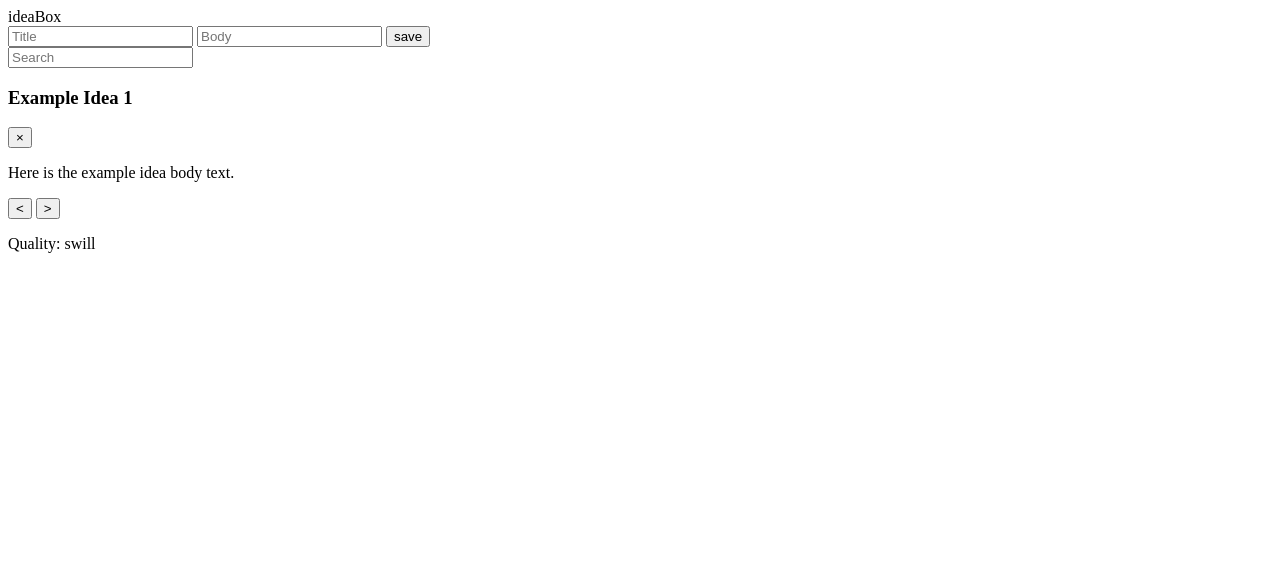
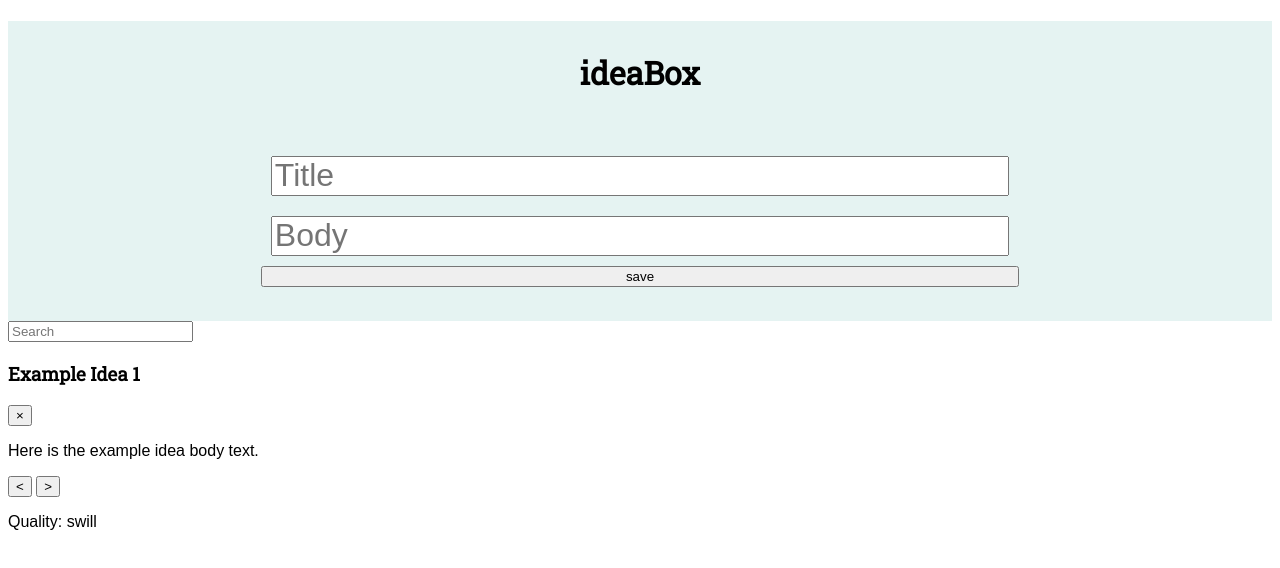
Before and after one commit to K-Rye/idea.box, a plain HTML site: page index.html in a window 1280 px wide. Drawn offline with Linux system fonts and the light colour scheme.

Commit message:
start the css

```diff
--- a/index.html
+++ b/index.html
@@ -4,15 +4,20 @@
   <title>Idea-Box</title>
   <link rel="stylesheet" href="main.css">
   <meta name="viewport" content="width=device-width, initial-scale=1">
+  <link href="https://fonts.googleapis.com/css?family=Open+Sans:400,700|Roboto+Slab" rel="stylesheet">
 </head>
 
 <body>
-  <header><span>idea</span><span>Box</span></header>
-  <form>
-    <input type="text" class="idea-title-input" placeholder="Title">
-    <input type="text" class="idea-body-input" placeholder="Body">
-    <button class="save-btn">save</button>
-  </form>
+  <header>
+    <h1>
+      <span>idea</span><span>Box</span>
+    </h1>
+    <form>
+      <input type="text" class="idea-title-input" placeholder="Title">
+      <input type="text" class="idea-body-input" placeholder="Body">
+      <button class="save-btn">save</button>
+    </form>
+  </header>
   <main>
     <section>
       <input type="text" class="search-input" placeholder="Search">
--- a/main.css
+++ b/main.css
@@ -0,0 +1,37 @@
+* {
+  box-sizing: border-box;
+}
+
+body {
+  font-family: 'Open-sans', sans-serif;
+}
+
+header {
+  background: #E5F3F2;
+  height: 300px;
+}
+
+h1 {
+  padding: 30px;
+  text-align: center;
+}
+
+form {
+  display: flex;
+  flex-direction: column;
+  margin: auto;
+  width: 60%;
+}
+
+.idea-title-input, .idea-body-input {
+  margin: 10px;
+  height: 40px;
+  font-size: 2em;
+}
+
+span, h3 {
+  font-family: 'Roboto Slab', serif;
+}
+
+
+/*search button should be fixed*/
--- a/scripts.js
+++ b/scripts.js
@@ -0,0 +1 @@
+//Ideas: keyup event listener for search bar
```
